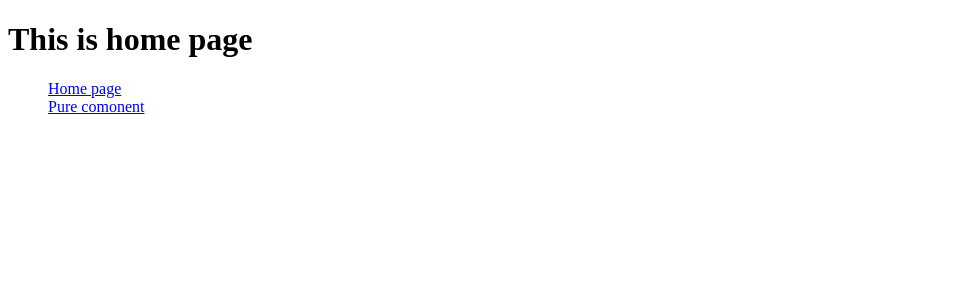
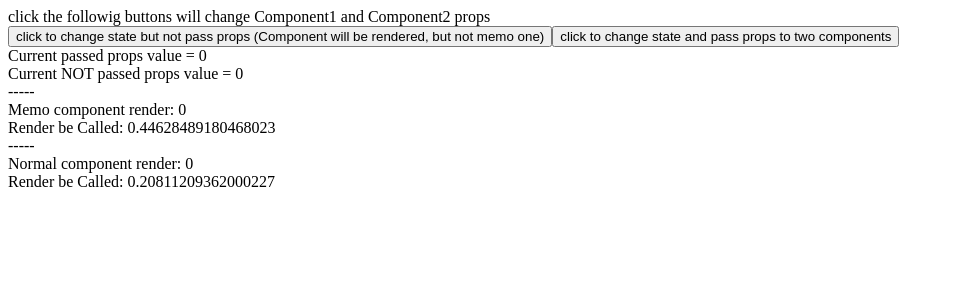
Before and after one commit to tearstains/react-high-level-api-test, a React (Create React App) app: page /memo in a window 1280 px wide. Shown: the top 300 px of the page, without its empty margins (0-954 px from the left). Built offline with nearby package versions, Linux system fonts and the light colour scheme.

Commit message:
React.memo

```diff
--- /dev/null
+++ b/src/components/Memo.js
@@ -0,0 +1,30 @@
+import React, { useState, memo } from 'react';
+
+
+function Demo(props) {
+	const {state, index} = props;
+	return <div>
+		<div>-----</div>
+		<div>{index === 1? 'Memo component' : 'Normal component'} render: {state}</div>
+		<div>Render be Called: {Math.random()}</div>
+	</div>
+}
+
+const MemoDemo = memo(Demo);
+
+const Parent = () => {
+	const [state, setState] = useState(0);
+	const [value, setValue] = useState(0);
+
+	return <div>
+		<div>click the followig buttons will change Component1 and Component2 props</div>
+		<button onClick={() => setValue(Math.random())}>click to change state but not pass props (Component will be rendered, but not memo one)</button>
+		<button onClick={() => setState(Math.random())}>click to change state and pass props to two components</button>
+		<div>Current passed props value = {state}</div>
+		<div>Current NOT passed props value = {value}</div>
+		<MemoDemo state={state} index={1}/>
+		<Demo state={state} index={2}/>
+	</div>
+}
+
+export default Parent;
--- a/src/configs/routeConfig.js
+++ b/src/configs/routeConfig.js
@@ -1,12 +1,18 @@
 import { createContext } from 'react';
 import Home from '../Home';
 import PureComponentExp from '../components/PureComponentExp';
+import Memo from '../components/Memo';
 
 const routeConfig = [
 	{
 		path: '/pure-component',
 		component: 'PureComponentExp',
 		name: 'Pure comonent'
+	},
+	{
+		path: '/memo',
+		component: 'Memo',
+		name: 'React Memo'
 	},
 	{
 		path: '/',
@@ -18,6 +24,7 @@ const routeConfig = [
 export const routesMap = {
 	Home,
 	PureComponentExp,
+	Memo,
 }
 
 export const RoutesContext = createContext(routeConfig);
```
